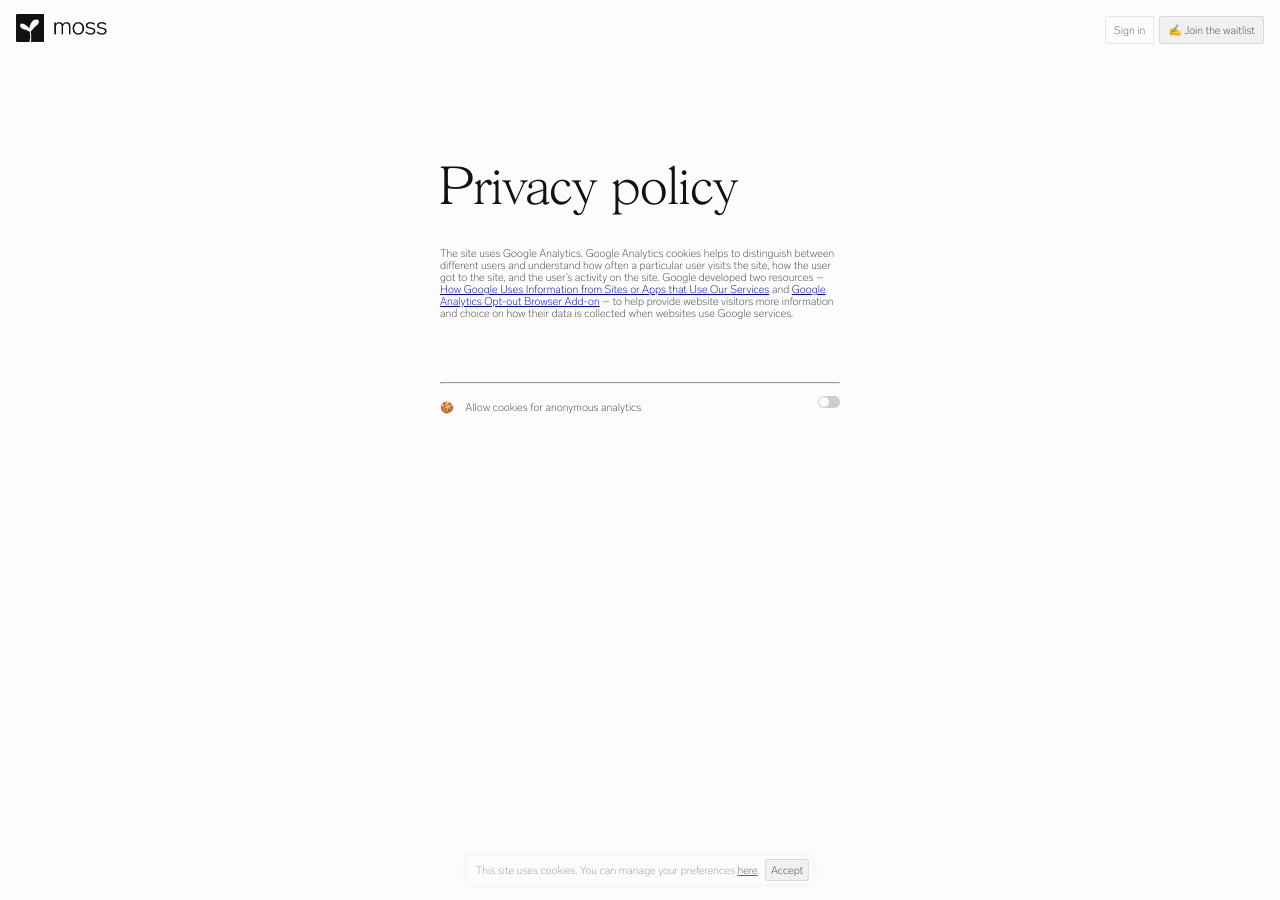
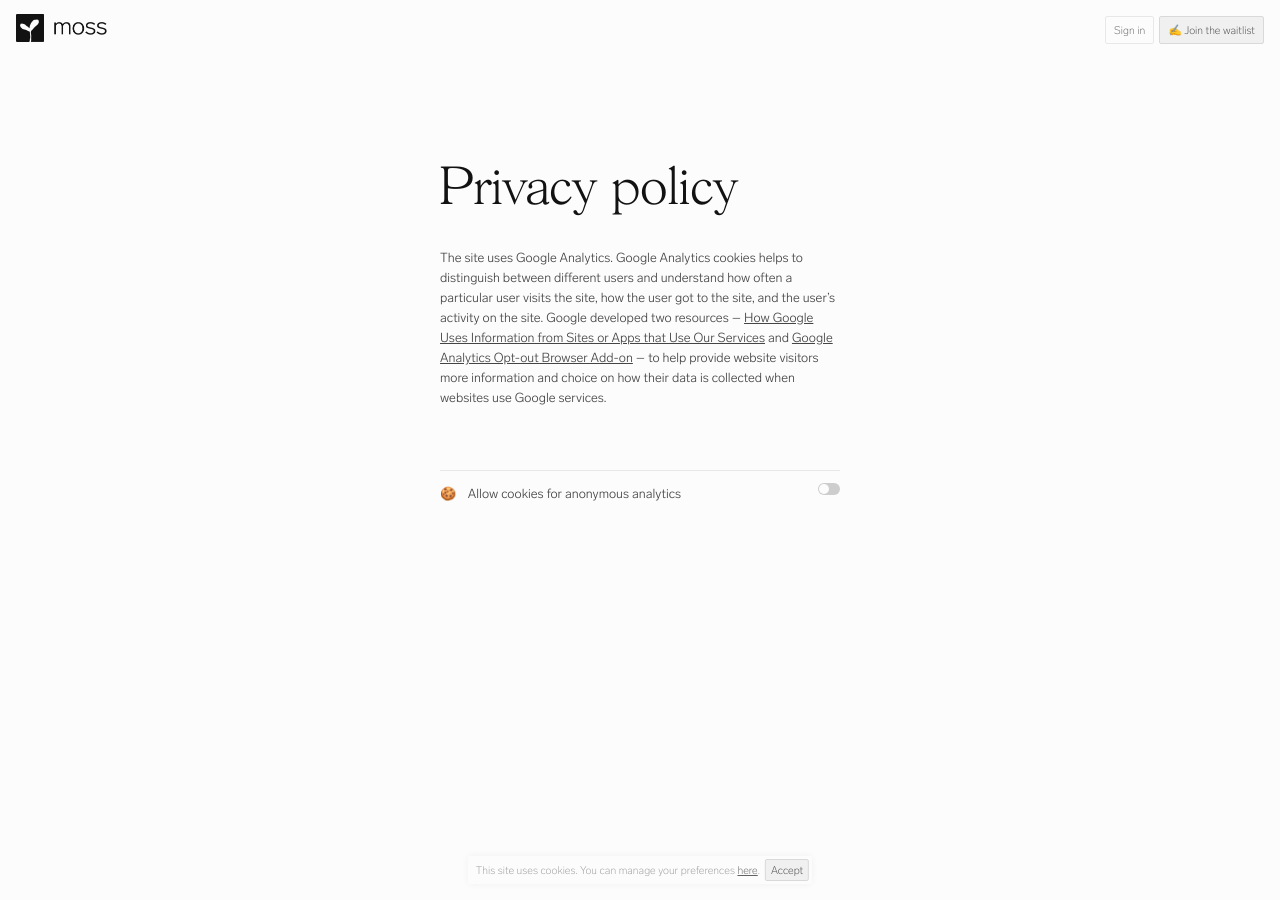
Before and after one commit to moss-workspace/moss-marketing-site, a Jekyll site: the page built from privacy.html, in a window 1280 px wide and 900 px high. Built offline with Jekyll 4.4.1, drawn with Linux system fonts in a browser that asks for light colours.

Commit message:
style privacy

```diff
--- a/_sass/base.scss
+++ b/_sass/base.scss
@@ -140,8 +140,21 @@ input {
     margin-bottom: 26px;
   }
 
+  h3 {
+    line-height: 20px;
+  }
+
+  a {
+    color: inherit;
+    &:hover {
+      color: $black;
+    }
+  }
+
   .divider {
-    color: $light-gray-2;
+    background-color: $light-gray-2;
+    height: 1px;
+    border: none;
     margin-top: 62px;
   }
 
--- a/privacy.html
+++ b/privacy.html
@@ -6,19 +6,19 @@ layout: default
 <h1>
   Privacy policy
 </h1>
-<p>
+<h3>
   {{ site.privacy.privacy_policy | newline_to_br }}
-</p>
+</h3>
 
 <hr class="divider" />
 
 <div class="privacy__toggle__wrapper">
-  <p class="privacy__toggle__icon">
+  <h3 class="privacy__toggle__icon">
     🍪
-  </p>
-  <p class="privacy__toggle__text">
+  </h3>
+  <h3 class="privacy__toggle__text">
     Allow cookies for anonymous analytics
-  </p>
+  </h3>
 
   <script type="text/javascript">
     $(document).ready(function () {
```
